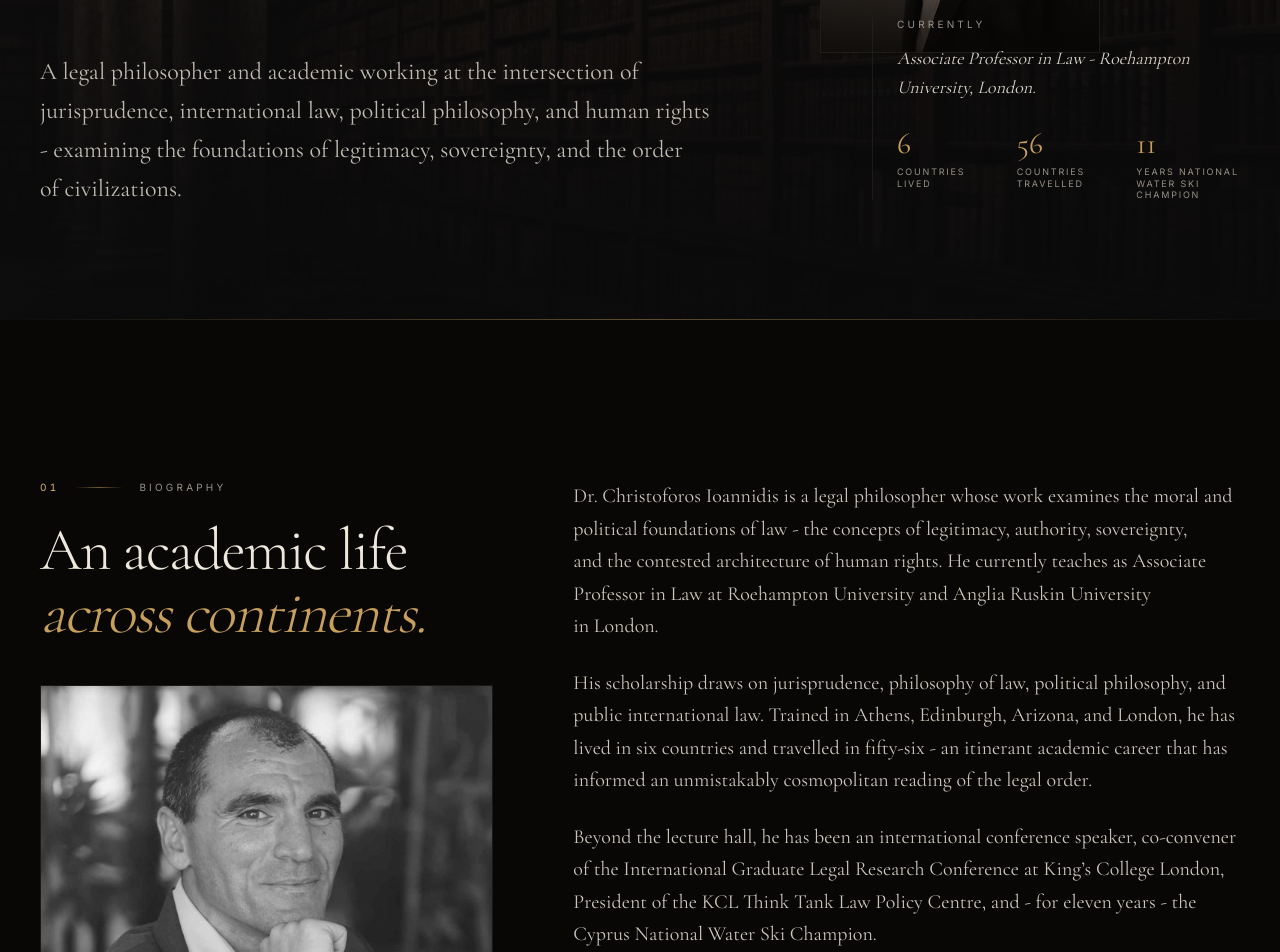
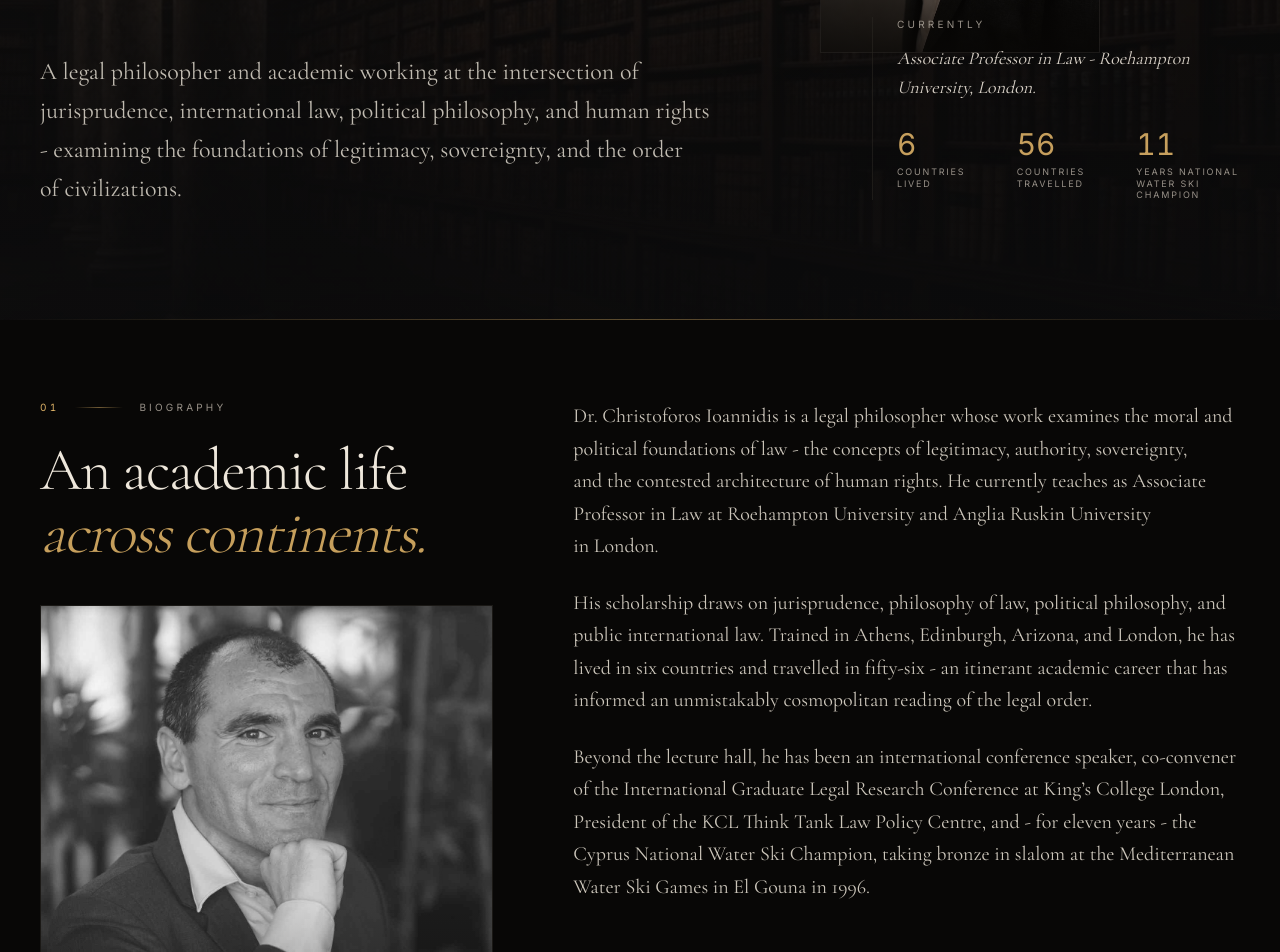
Before and after one commit to christoforosioannidis/v0-christoforosioannidis-com, a Next.js app: page / in a window 1280 px wide. Shown: the part 480-1432 px from the top of the page. Built offline with nearby package versions, Linux system fonts and the light colour scheme; no server answers.

Commit message:
Update hero stat font; add El Gouna bronze; tighten about top spacing; add 2006 LLM dissertation

```diff
--- a/components/about.tsx
+++ b/components/about.tsx
@@ -17,7 +17,7 @@ const teachingPosts: TeachingPost[] = [
 
 export function About() {
   return (
-    <section id="about" className="relative bg-background py-28 md:py-40">
+    <section id="about" className="relative bg-background pb-28 pt-12 md:pb-40 md:pt-20">
       <div className="mx-auto max-w-7xl px-6 md:px-10">
         <div className="grid grid-cols-1 gap-16 lg:grid-cols-12 lg:gap-20">
           <div className="lg:col-span-5">
@@ -70,7 +70,8 @@ export function About() {
                 speaker, co-convener of the International Graduate Legal
                 Research Conference at King&rsquo;s College London, President of
                 the KCL Think Tank Law Policy Centre, and - for eleven years -
-                the Cyprus National Water Ski Champion.
+                the Cyprus National Water Ski Champion, taking bronze in slalom
+                at the Mediterranean Water Ski Games in El Gouna in 1996.
               </p>
             </div>
 
--- a/components/hero.tsx
+++ b/components/hero.tsx
@@ -103,7 +103,7 @@ export function Hero() {
 function Stat({ n, label }: { n: string; label: string }) {
   return (
     <div>
-      <div className="font-serif text-3xl text-primary/90">{n}</div>
+      <div className="font-sans text-3xl tabular-nums text-primary/90">{n}</div>
       <div className="mt-1 font-sans text-[9px] uppercase leading-tight tracking-[0.2em] text-muted-foreground">
         {label}
       </div>
--- a/components/publications.tsx
+++ b/components/publications.tsx
@@ -27,6 +27,12 @@ const publications = [
       "Can Kelsen's Legal Positivism Account for International Regime Change?",
     venue: "Arizona State University - MA in Philosophy",
     href: "https://repository.asu.edu/attachments/97595/content//tmp/package-ednG6y/Ioannidis_asu_0010N_12230.pdf",
+  },
+  {
+    type: "LLM Dissertation",
+    year: "2006",
+    title: "Is There a Case for a Right to Die?",
+    venue: "The University of Edinburgh - LLM",
   },
   {
     type: "Forthcoming",
```
